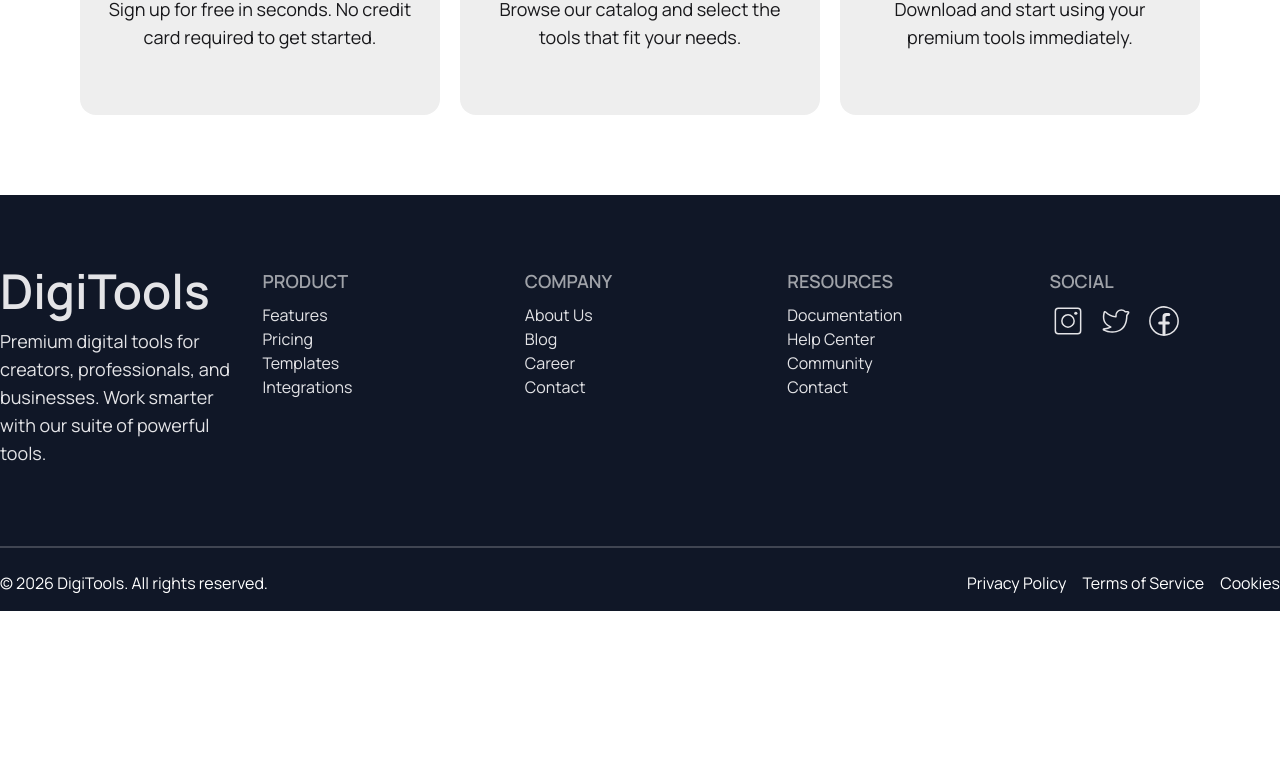
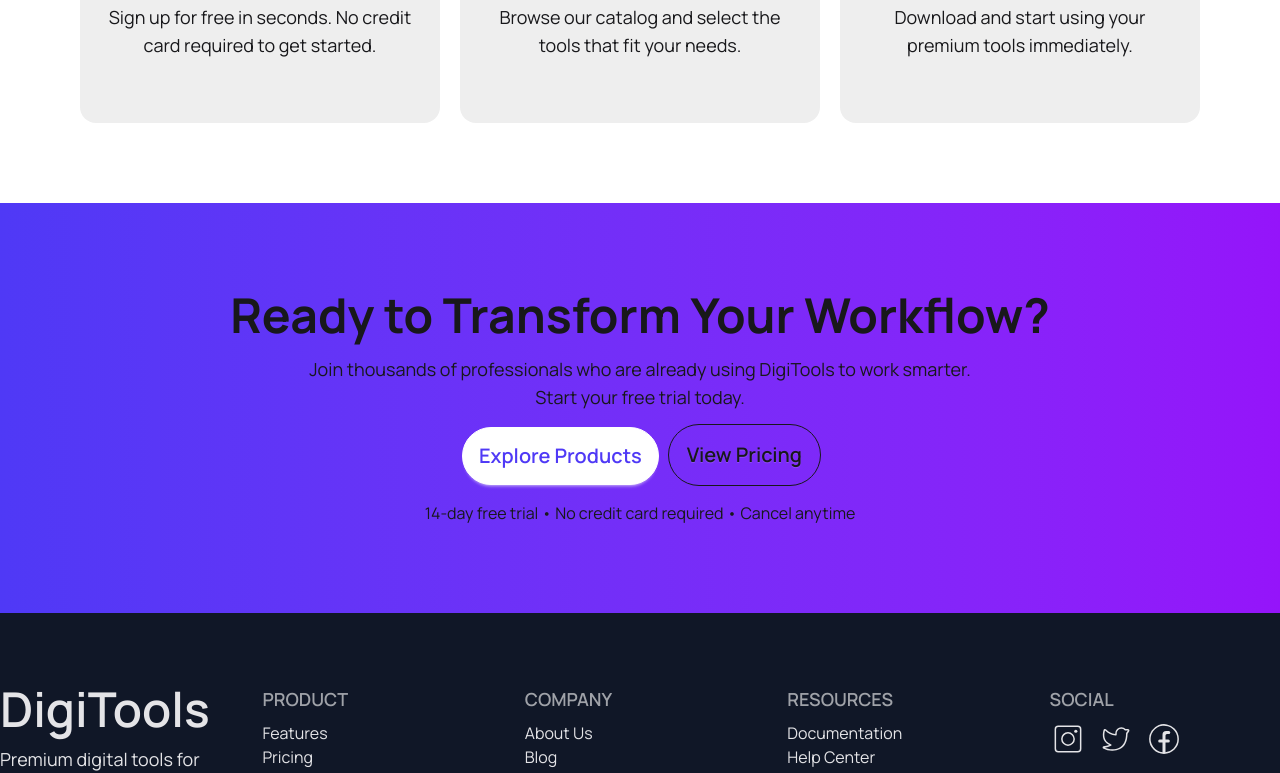
Before and after one commit to mdborhan-dev/digitools-platform, a React (Vite) app: page / in a window 1280 px wide. Shown: the part 1431-2204 px from the top of the page. Before the commit the page ends 2042 px from the top, so only its background shows below. Built offline with nearby package versions, Linux system fonts and the light colour scheme.

Commit message:
CTA section finished

```diff
--- a/src/App.jsx
+++ b/src/App.jsx
@@ -4,6 +4,7 @@
 import Stats from "./components/Stats/Stats";
 import Footer from "./components/Footer/Footer";
 import HowItWorks from "./components/HowItWorks/HowItWorks";
+import CallToAction from "./components/CallToAction/CallToAction";
 
 function App() {
   return (
@@ -13,6 +14,7 @@
       <Banner />
       <Stats />
       <HowItWorks />
+      <CallToAction />
       <Footer />
     </>
   );
--- /dev/null
+++ b/src/components/CallToAction/CallToAction.jsx
@@ -0,0 +1,32 @@
+const CallToAction = () => {
+  return (
+    <div className="bg-linear-to-r from-[#4F39F6] to-[#9514FA] py-22">
+      <div className="container mx-auto flex flex-col gap-4 justify-between items-center ">
+        <div className="text-center space-y-4">
+          <h1 className="text-5xl font-bold">
+            Ready to Transform Your Workflow?
+          </h1>
+          <p className="text-lg">
+            Join thousands of professionals who are already using DigiTools to
+            work smarter. <br /> Start your free trial today.
+          </p>
+        </div>
+        <div className="flex flex-col justify-between items-center gap-4 text-center">
+          <div className="flex gap-3 max-sm:flex-col">
+            <button className="btn bg-white text-[#4f39f6] py-7 rounded-full text-xl border border-white">
+              Explore Products
+            </button>
+            <button className="btn outline btn-ghost py-7 rounded-full border-0 text-xl">
+              View Pricing
+            </button>
+          </div>
+          <p className="text-md">
+            14-day free trial • No credit card required • Cancel anytime
+          </p>
+        </div>
+      </div>
+    </div>
+  );
+};
+
+export default CallToAction;
--- a/src/components/HowItWorks/HowItWorks.jsx
+++ b/src/components/HowItWorks/HowItWorks.jsx
@@ -4,7 +4,7 @@
 const HowItWorks = () => {
   return (
     <div className="lg:p-20 p-4">
-      <div className="container mx-auto flex flex-col gap-3">
+      <div className="container mx-auto flex flex-col gap-5">
         <div className="flex flex-col justify-center items-center text-center gap-4">
           <h1 className="lg:text-5xl text-3xl md:text-4xl font-bold">
             Get Started in 3 Steps
```
